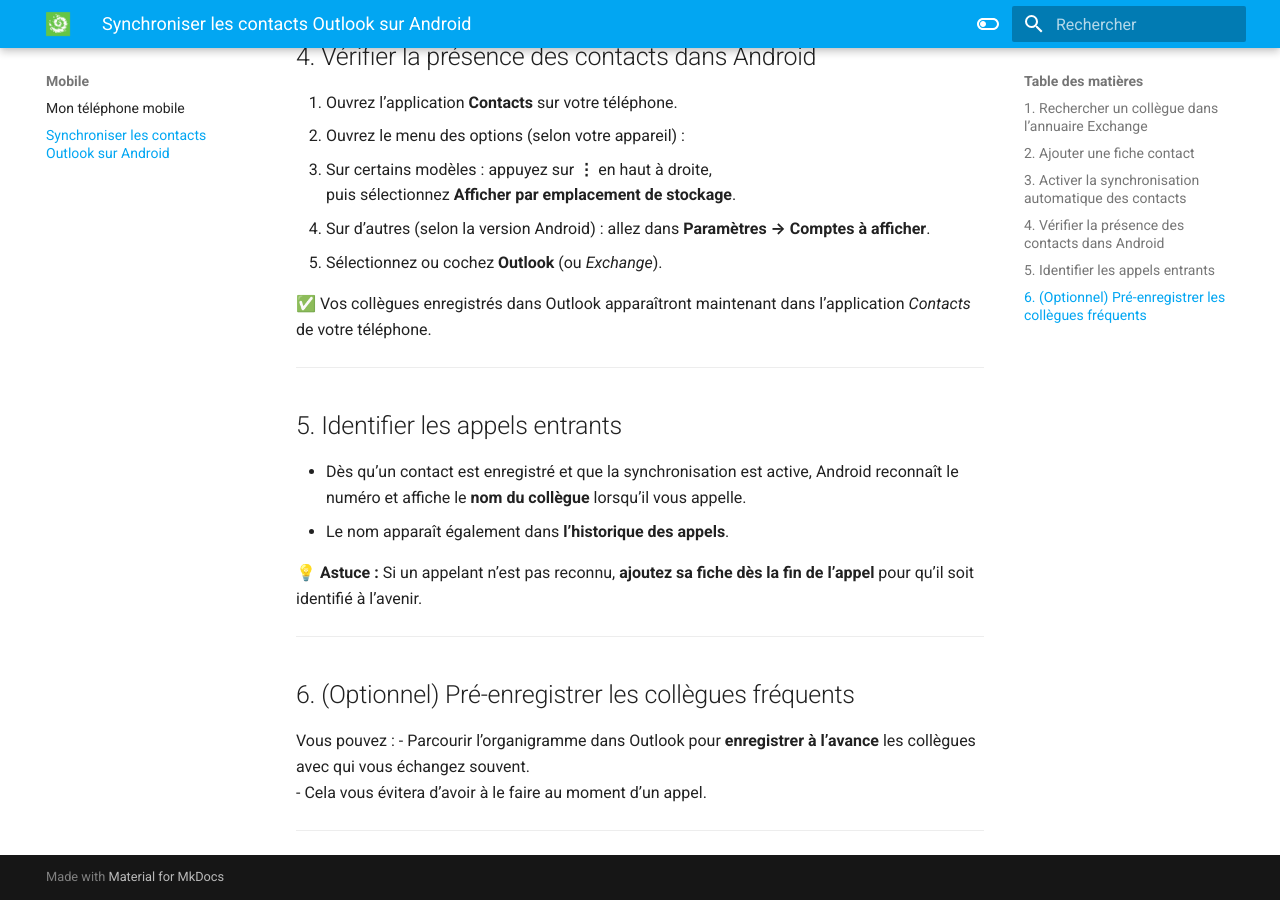
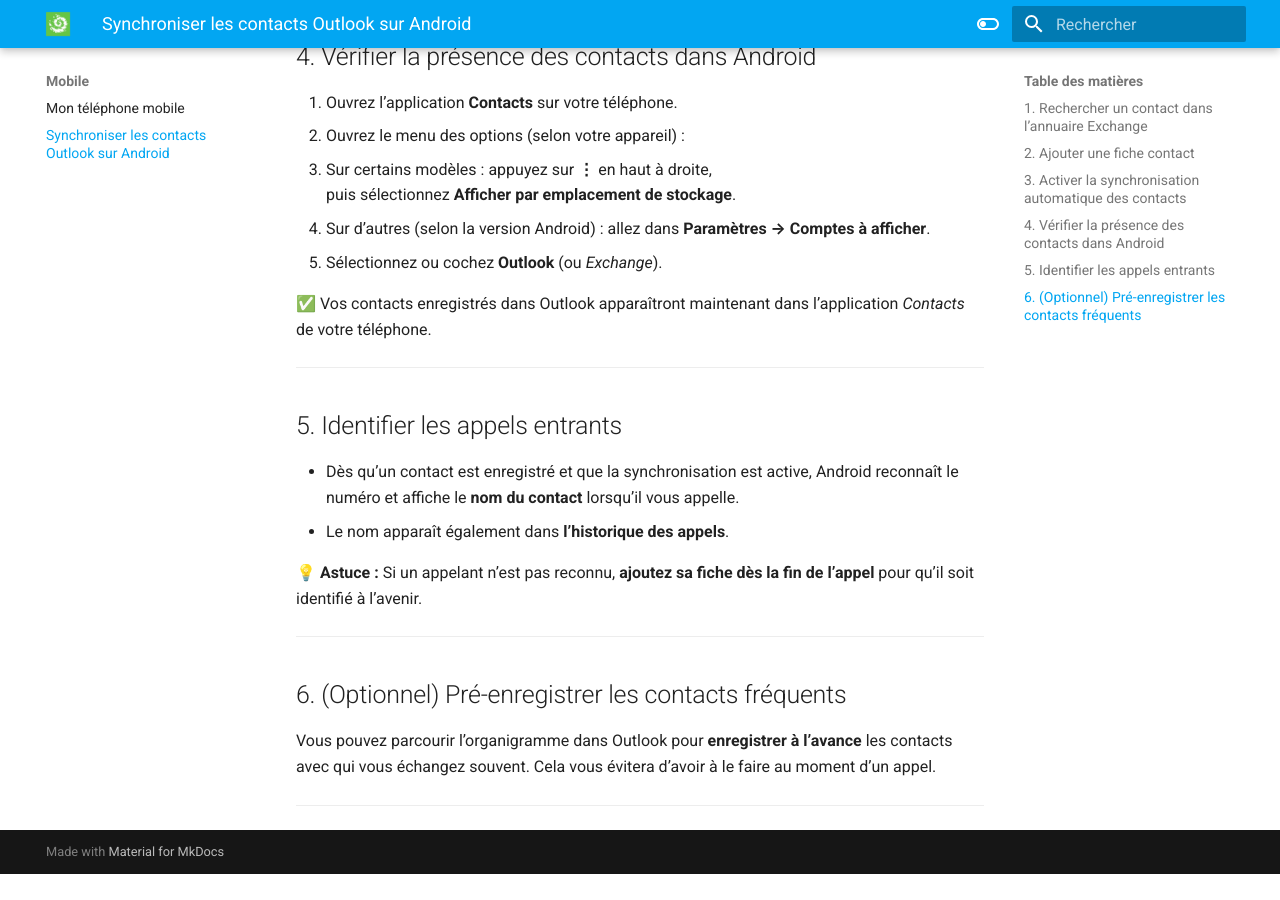
Before and after one commit to PnMercantour/faq, an MkDocs documentation site: the page built from docs/mobile/contacts.md, in a window 1280 px wide and 900 px high, scrolled down 1513 px. Built offline with MkDocs 1.6.1 and Material for MkDocs 9.7.7, drawn with Linux system fonts in a browser that asks for light colours; after the commit the page ends 2387 px from its top, so only the background shows below that; some of the changed text lies outside the part shown.

Commit message:
update contacts

```diff
--- a/docs/mobile/contacts.md
+++ b/docs/mobile/contacts.md
@@ -7,7 +7,7 @@
 
 Ce guide explique comment :
 
-- rechercher un collègue du **Parc national du Mercantour** ou de l’**OFB** via l’application **Outlook mobile**,
+- rechercher un contact du **Parc national du Mercantour** ou de l’**OFB** via l’application **Outlook mobile**,
 
 - enregistrer sa fiche dans vos contacts Android,
 
@@ -15,7 +15,7 @@
 
 ---
 
-## 1. Rechercher un collègue dans l’annuaire Exchange
+## 1. Rechercher un contact dans l’annuaire Exchange
 
 1. Ouvrez l’application **Outlook** sur votre téléphone.
 2. Allez sur l’onglet **Courrier** (en bas de l’écran).
@@ -29,7 +29,7 @@
 
 ## 2. Ajouter une fiche contact
 
-1. Appuyez sur la fiche du collègue trouvé.
+1. Appuyez sur la fiche du contact trouvé.
 2. Tout en bas cliquer sur **+ Ajouter aux contacts**.
 3. Le contact sera visible dans l’application **Contacts** de votre téléphone.
 
@@ -56,13 +56,13 @@
    - Sur d’autres (selon la version Android) : allez dans **Paramètres → Comptes à afficher**.
 3. Sélectionnez ou cochez **Outlook** (ou *Exchange*).
 
-✅ Vos collègues enregistrés dans Outlook apparaîtront maintenant dans l’application *Contacts* de votre téléphone.
+✅ Vos contacts enregistrés dans Outlook apparaîtront maintenant dans l’application *Contacts* de votre téléphone.
 
 ---
 
 ## 5. Identifier les appels entrants
 
-- Dès qu’un contact est enregistré et que la synchronisation est active, Android reconnaît le numéro et affiche le **nom du collègue** lorsqu’il vous appelle.
+- Dès qu’un contact est enregistré et que la synchronisation est active, Android reconnaît le numéro et affiche le **nom du contact** lorsqu’il vous appelle.
 - Le nom apparaît également dans **l’historique des appels**.
 
 💡 **Astuce :**
@@ -70,10 +70,8 @@
 
 ---
 
-## 6. (Optionnel) Pré-enregistrer les collègues fréquents
+## 6. (Optionnel) Pré-enregistrer les contacts fréquents
 
-Vous pouvez :
-- Parcourir l’organigramme dans Outlook pour **enregistrer à l’avance** les collègues avec qui vous échangez souvent.
-- Cela vous évitera d’avoir à le faire au moment d’un appel.
+Vous pouvez parcourir l’organigramme dans Outlook pour **enregistrer à l’avance** les contacts avec qui vous échangez souvent. Cela vous évitera d’avoir à le faire au moment d’un appel.
 
 ---
```
